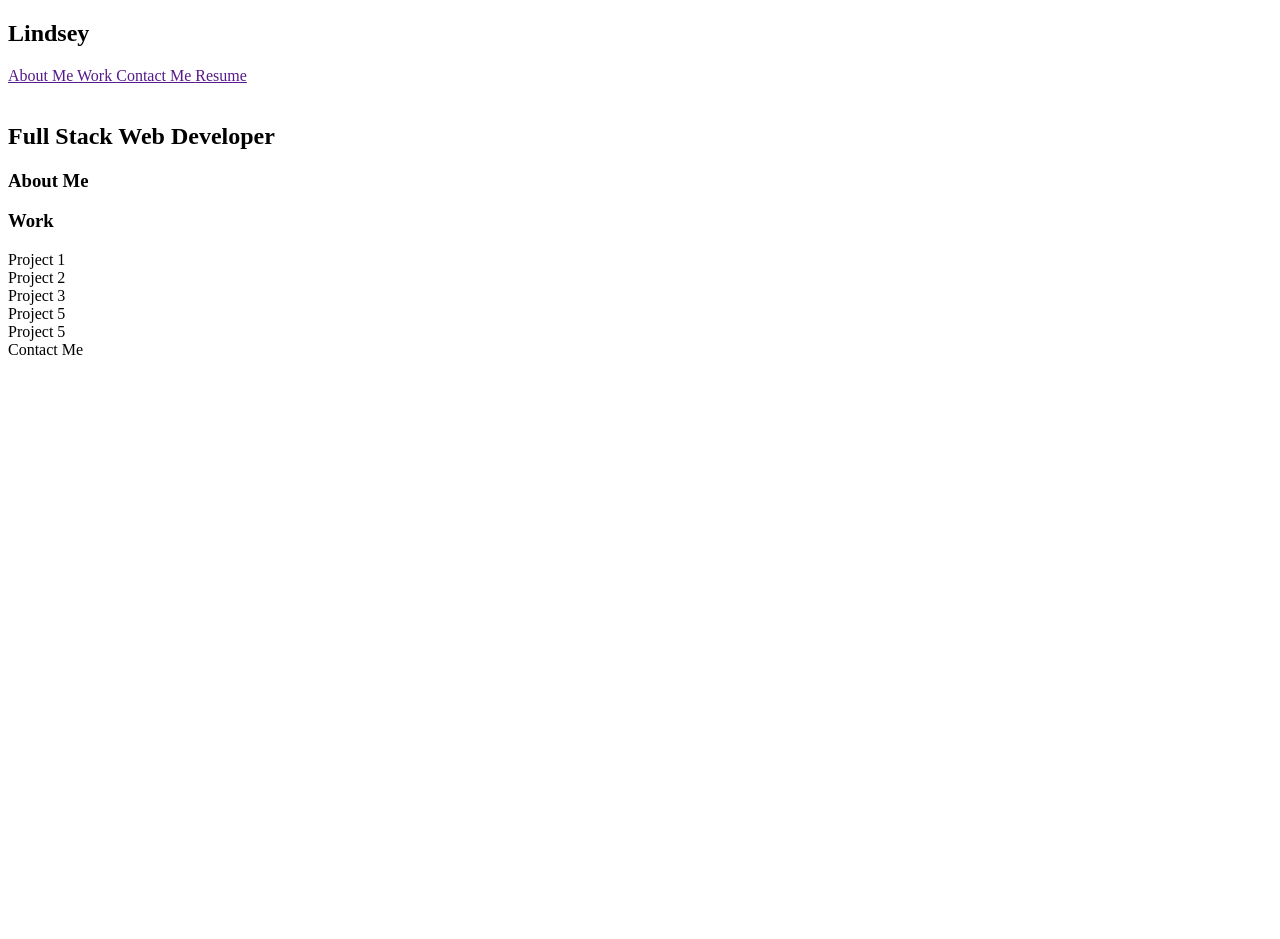
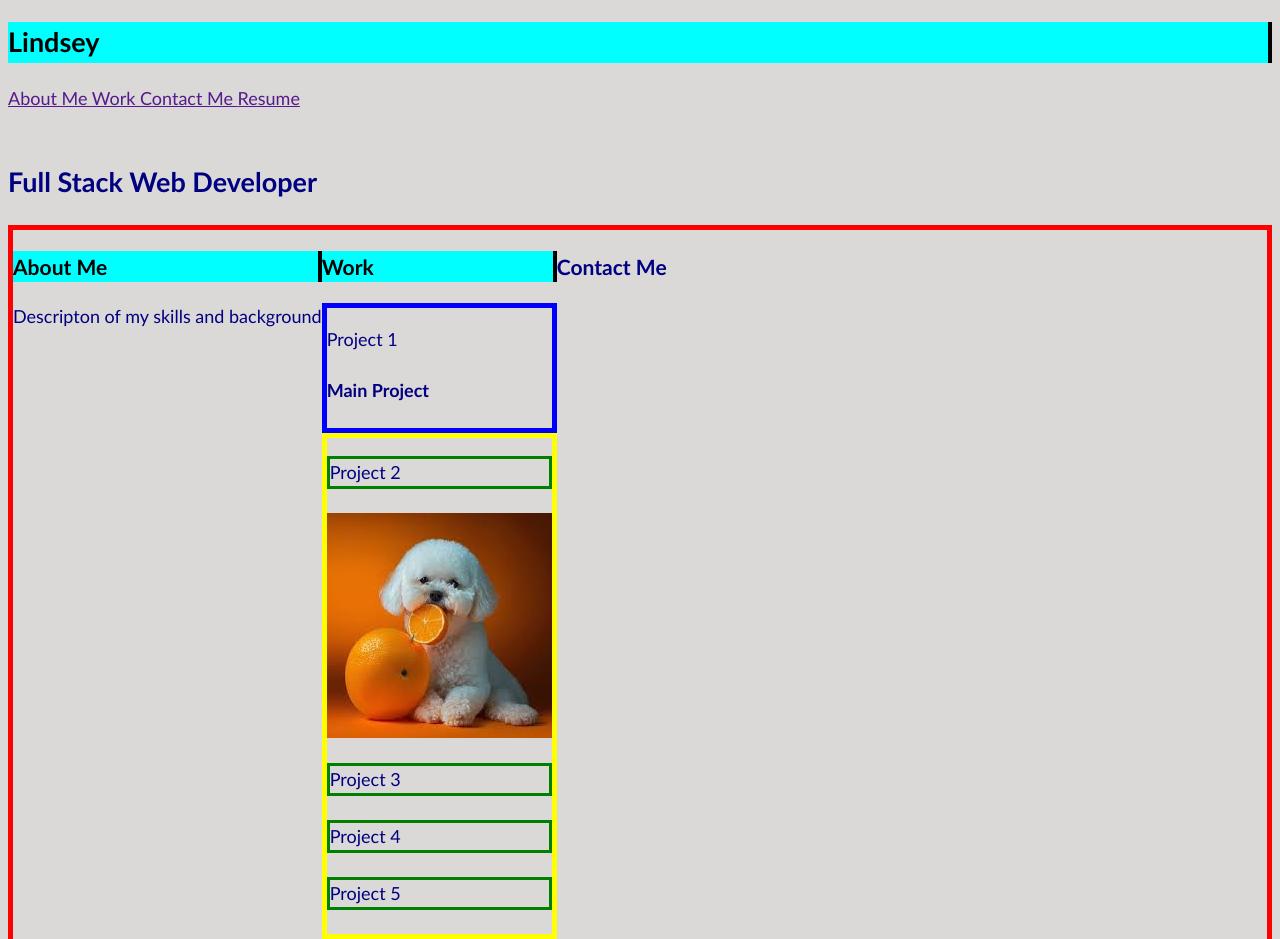
Before and after one commit to lindseycarlson23/personal-portfolio, a plain HTML site: page index.html in a window 1280 px wide. Shown: the top 939 px of the page. Before the commit the page ends 800 px from the top, so only its background shows below. Drawn offline with Linux system fonts and the light colour scheme.

Commit message:
added borders and CSS selectors

```diff
--- a/Assets/style.css
+++ b/Assets/style.css
@@ -0,0 +1,67 @@
+/* set root color cheme */
+:root {
+--navy: navy;
+--backgroundcolor: rgb(219, 216, 216);
+}
+
+/* set content highlight color and background */
+::selection {
+    /* how do I determine which content gets the highlight? */
+}
+
+html {
+    /* QUESTION - WHAT IS THIS? */
+    font-size: 50%;
+}
+
+nav {
+    align-items: inline;
+}
+
+body {
+    font-family: 'Trebuchet MS', 'Lucida Sans Unicode', 'Lucida Grande', 'Lucida Sans', Arial, sans-serif;
+    font-size: large;
+    line-height: 1.5;
+    color: var(--navy);
+    background-color: var(--backgroundcolor);
+}
+
+.title {
+    border-style: 2px solid var(--navy);
+}
+
+.title {
+    background-color: aqua;
+    color: black;
+    /*how do I do 2 different text sizes? */
+    background-image: TBD /*add background image */;
+    /*size of the title box*/
+    /*location of the title box*/
+}
+
+
+
+.title {
+    border-right: solid black 4px;
+}
+
+.container {
+    display: flex;
+    border: solid red 5px;
+}
+
+.aside-title {
+    align-items: left;
+}
+
+.big-project-container {
+    border: solid blue 5px;
+}
+
+.project-container {
+    border: solid yellow 5px
+}
+
+.project {
+    border: solid green 3px
+}
--- a/index.html
+++ b/index.html
@@ -10,7 +10,7 @@
 </head>
 
 <body>
-    <div class="container">
+    <div>
         <nav>
             <h1 class="title">
                 Lindsey
@@ -29,41 +29,64 @@
             </a>
         </nav>
 
+
+
         <header>
             <!--background image-->
             <img src="" alt="">
+            <!--personal photo-->
             <h2 class="subtitle">
                 Full Stack Web Developer
             </h2>
         </header>
+    </div>
 
-        <main>
-            <section class="card">
-                <h3>About Me</h3>
+    <main class="container">
+        <section>
+            <h3 class="aside title">About Me</h3>
+            <p>
+            Descripton of my skills and background
+            </p>
+        </section>
+
+
+        <div>
+            <h3 class="title">Work</h3>
+            <!--vertical line --- do a right border-->
+
+
+            <section class="big-project-container">
+
+                <p class="big-project">Project 1</p>
+                    <h4>
+                        Main Project
+                    </h4>
             </section>
 
-            <section class="card">
-                <h3>Work</h3>
-                <article>
-                    Project 1
-                </article>
-                <article>
-                    Project 2
-                </article>
-                <article>
-                    Project 3
-                </article>
-                <article>
-                    Project 5
-                </article>
-                <article>
-                    Project 5
-                </article>
+            <section class="project-container">
+                <p class="project">Project 2</p>
+                    <h4>
+
+                    </h4>
+                    <img src="project 1.jpg" alt="">
+                <p class="project">Project 3</p>
+                    <h4>
+
+                    </h4>
+                <p class="project">Project 4</p>
+                    <h4>
+
+                    </h4>
+                <p class="project">Project 5</p>
+                    <h4>
+
+                    </h4>
             </section>
+        </div>
 
-            <footer>
-                Contact Me
-            </footer>
-        </main>
-    </div>
+
+        <footer>
+            <h3>Contact Me</h3>
+        </footer>
+    </main>
 </body>
```
Also changed, not shown: project 1.jpg (added).
